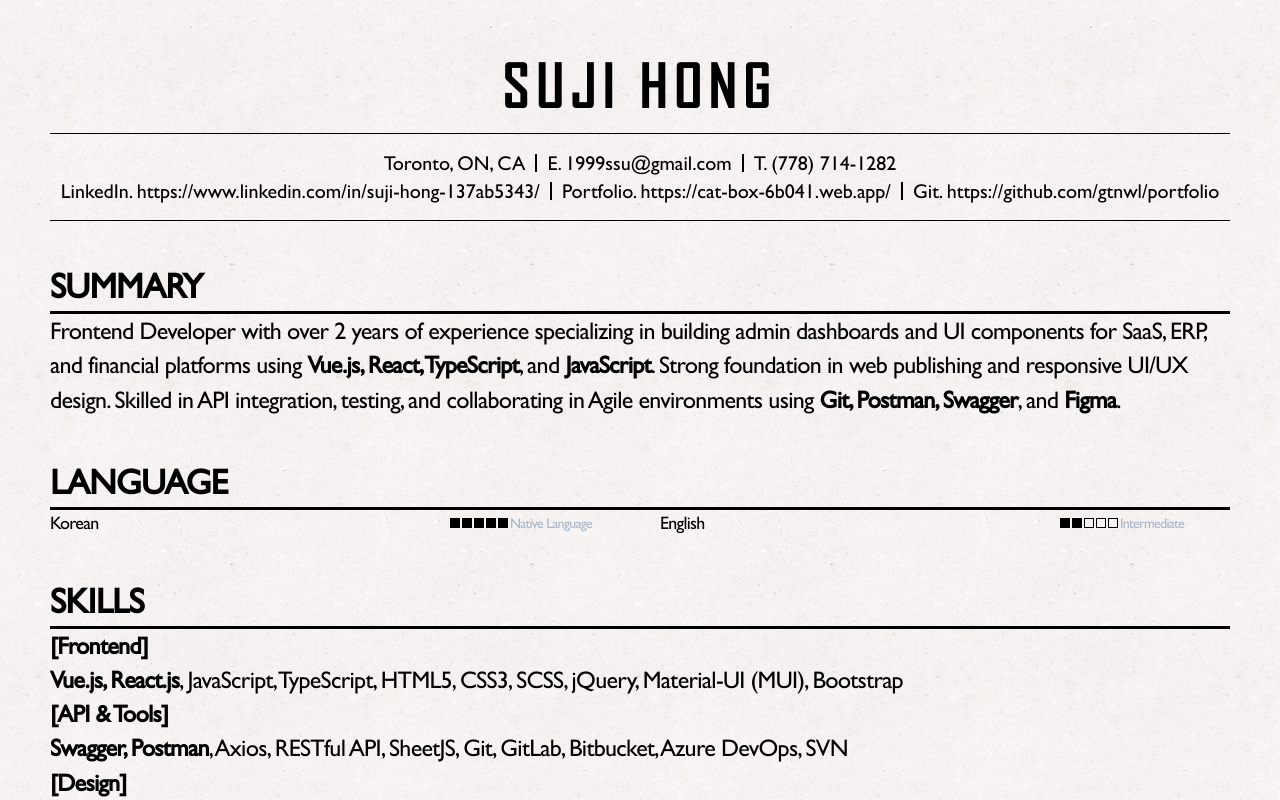
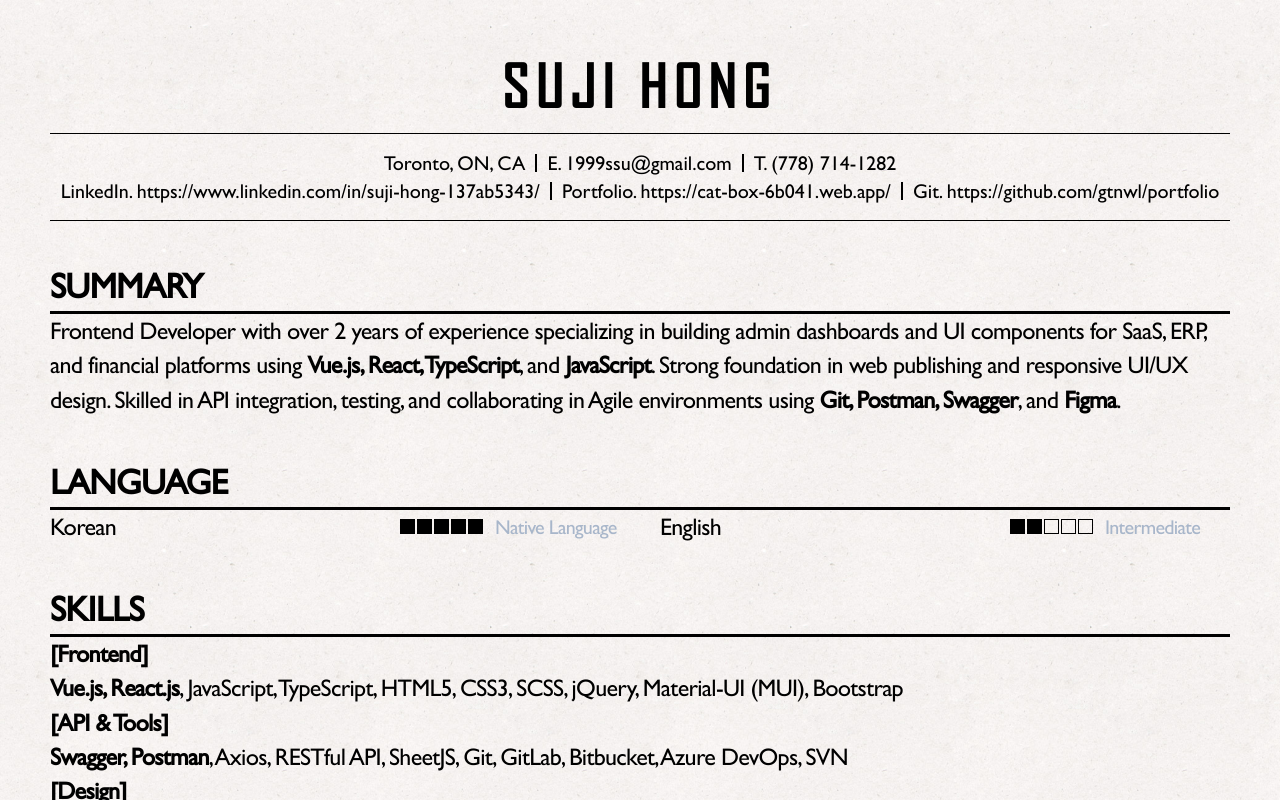
Before and after one commit to gtnwl/portfolio, a React (Create React App) app: page /portfolio/projects in a window 1280 px wide. Built offline with nearby package versions, Linux system fonts and the light colour scheme.

Commit message:
edit: language css

```diff
--- a/src/html/Resume.js
+++ b/src/html/Resume.js
@@ -32,7 +32,7 @@ const Resume = () => {
         {Array.from({ length: typs.outline }).map((_, i) => (
           <p key={`outline-${i}`} className="square-box square-outline"></p>
         ))}
-        <p className="text_v7Gray">{typs.text}</p>
+        <p className="text text_v4 text_gray pL10">{typs.text}</p>
       </div>
     );
   };
@@ -58,13 +58,13 @@ const Resume = () => {
         <div className="flex-row gap40">
           <ul className="left flex-column gap5 flex_1">
             <li className="flex-row space-between align-items-center">
-              <p className="text_v5">Korean</p>
+              <p className="text">Korean</p>
               <BoxContainer type="A" />
             </li>
           </ul>
           <ul className="right flex-column gap5 flex_1">
             <li className="flex-row space-between align-items-center">
-              <p className="text_v5">English</p>
+              <p className="text">English</p>
               <BoxContainer type="D" />
             </li>
           </ul>
--- a/src/resources/sass/common.scss
+++ b/src/resources/sass/common.scss
@@ -119,6 +119,9 @@ a {
 .pLR40 {
   padding: 0px 40px;
   box-sizing: border-box;
+}
+.pL10 {
+  padding-left: 10px;
 }
 .pT20 {
   padding-top: 20px;
--- a/src/resources/sass/component.scss
+++ b/src/resources/sass/component.scss
@@ -119,8 +119,7 @@
     font-size: 14px;
     line-height: normal;
   }
-  &_v7Gray {
-    font-size: 14px;
+  &_gray {
     color: $gray-color;
   }
   &_v8 {
@@ -292,18 +291,14 @@ $icons: (
 
 //네모 도형
 .square-wrap {
-  width: 170px;
+  width: 220px;
   display: flex;
   gap: 2px;
   align-items: center;
-
-  .text_v6Gray {
-    margin-left: 6px;
-  }
 }
 .square-box {
-  width: 10px;
-  height: 10px;
+  width: 15px;
+  height: 15px;
   box-sizing: border-box;
 }
 .square-full {
```
